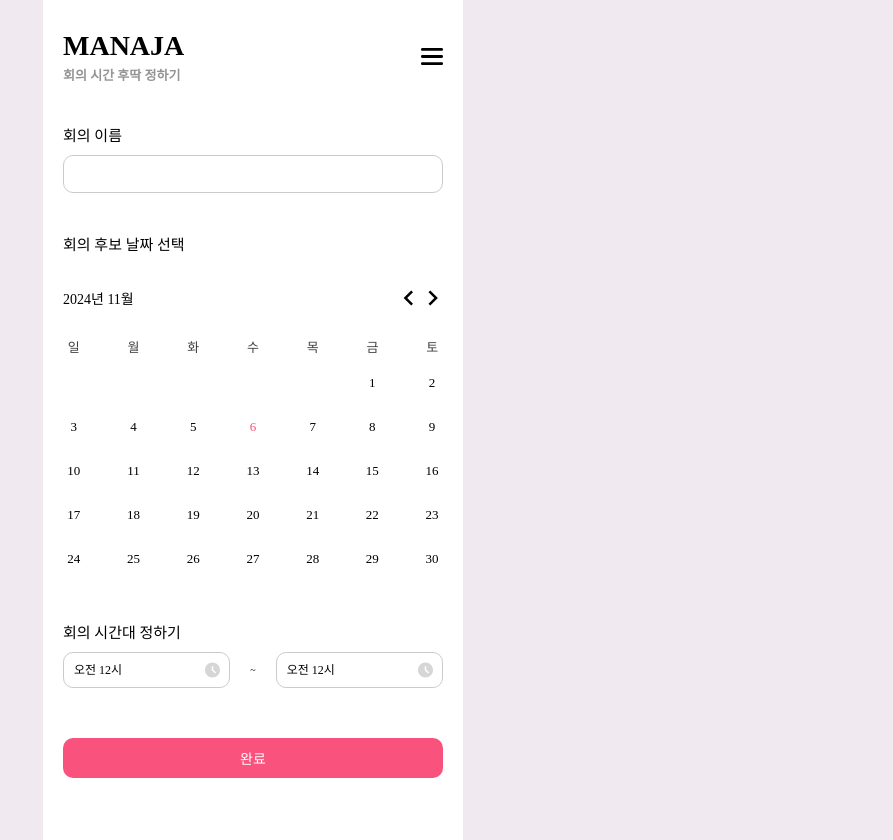
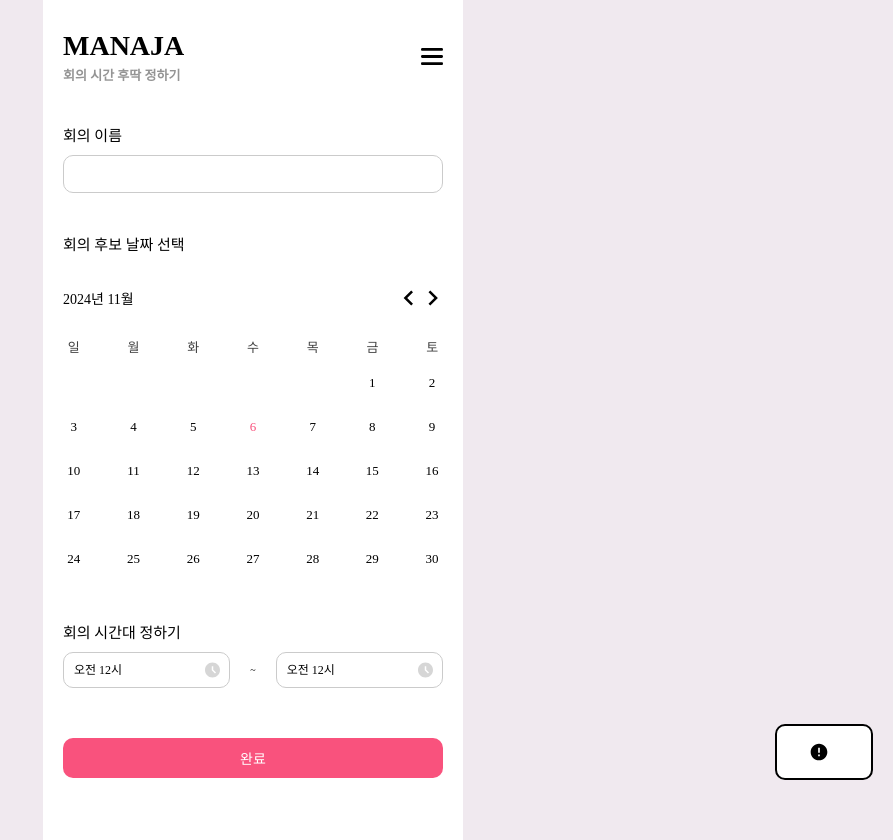
Before and after one commit to kimtaejin3/manaja, a React (Create React App) app: page / in a window 1280 px wide. Shown: the whole page, without its empty margins (387-1280 px from the left). Built offline with nearby package versions, Linux system fonts and the light colour scheme.

Commit message:
design: Toast UI 구현

```diff
--- a/public/index.html
+++ b/public/index.html
@@ -29,6 +29,7 @@
   <body>
     <noscript>You need to enable JavaScript to run this app.</noscript>
     <div id="root"></div>
+    <div id="toast-root"></div>
     <!--
       This HTML file is a template.
       If you open it directly in the browser, you will see an empty page.
--- /dev/null
+++ b/src/components/shared/Toast/Toast.jsx
@@ -0,0 +1,30 @@
+import ToastPortal from "./ToastPortal";
+import styles from "./Toast.module.scss";
+
+function Toast({ message }) {
+  return (
+    <ToastPortal>
+      <div className={styles.container}>
+        <WarningIcon className={styles["ico-warning"]} />
+        <p>{message}</p>
+      </div>
+    </ToastPortal>
+  );
+}
+
+function WarningIcon({ className }) {
+  return (
+    <svg
+      className={className}
+      viewBox="0 0 24 24"
+      xmlns="http://www.w3.org/2000/svg"
+    >
+      <g>
+        <path d="M0 0h24v24H0z" fill="none" />
+        <path d="M12 22C6.477 22 2 17.523 2 12S6.477 2 12 2s10 4.477 10 10-4.477 10-10 10zm-1-7v2h2v-2h-2zm0-8v6h2V7h-2z" />
+      </g>
+    </svg>
+  );
+}
+
+export default Toast;
--- /dev/null
+++ b/src/components/shared/Toast/Toast.module.scss
@@ -0,0 +1,21 @@
+@import "../../../styles/variables.scss";
+
+.container {
+  position: fixed;
+  bottom: 20px;
+  right: 20px;
+  background-color: #fff;
+  padding: 1em 2em;
+  font-size: 1.6rem;
+  border-radius: 10px;
+  border: 2px solid #000;
+
+  display: flex;
+  align-items: center;
+  gap: 10px;
+
+  .ico-warning {
+    width: 20px;
+    height: 20px;
+  }
+}
--- /dev/null
+++ b/src/components/shared/Toast/ToastPortal.jsx
@@ -0,0 +1,9 @@
+import { createPortal } from "react-dom";
+
+function ToastPortal({ children }) {
+  return (
+    <div>{createPortal(children, document.getElementById("toast-root"))}</div>
+  );
+}
+
+export default ToastPortal;
--- /dev/null
+++ b/src/components/shared/Toast/index.js
@@ -0,0 +1 @@
+export { default } from "./Toast";
--- a/src/pages/MainPage.jsx
+++ b/src/pages/MainPage.jsx
@@ -7,6 +7,7 @@ import MainHeader from "../components/headers/MainHeader";
 import styles from "./MainPage.module.scss";
 import { useCallback, useState } from "react";
 import { isEqual } from "date-fns";
+import Toast from "../components/shared/Toast";
 
 export default function MainPage() {
   const [name, setName] = useState("");
@@ -38,6 +39,7 @@ export default function MainPage() {
 
   return (
     <div className={styles.container}>
+      <Toast />
       <MainHeader />
       <MeetingNameField
         name={name}
```
